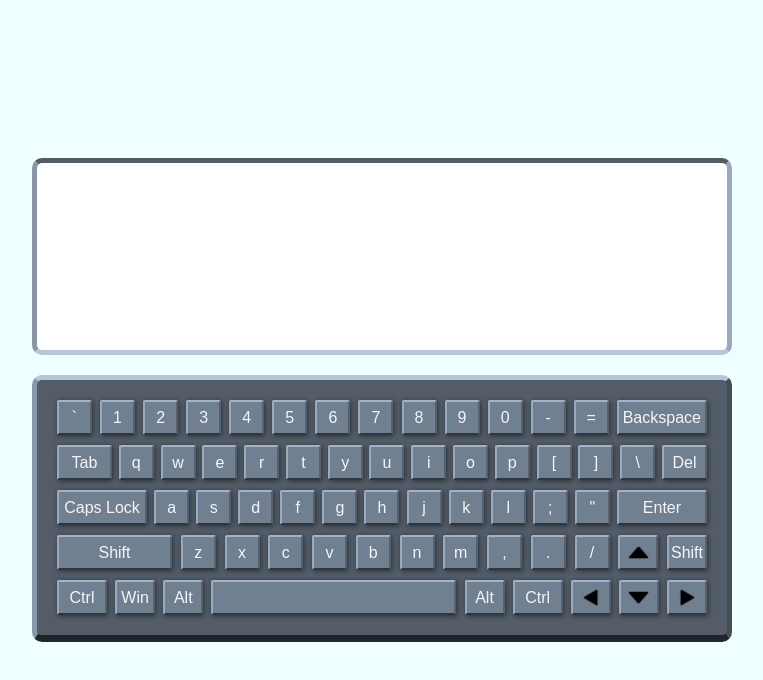
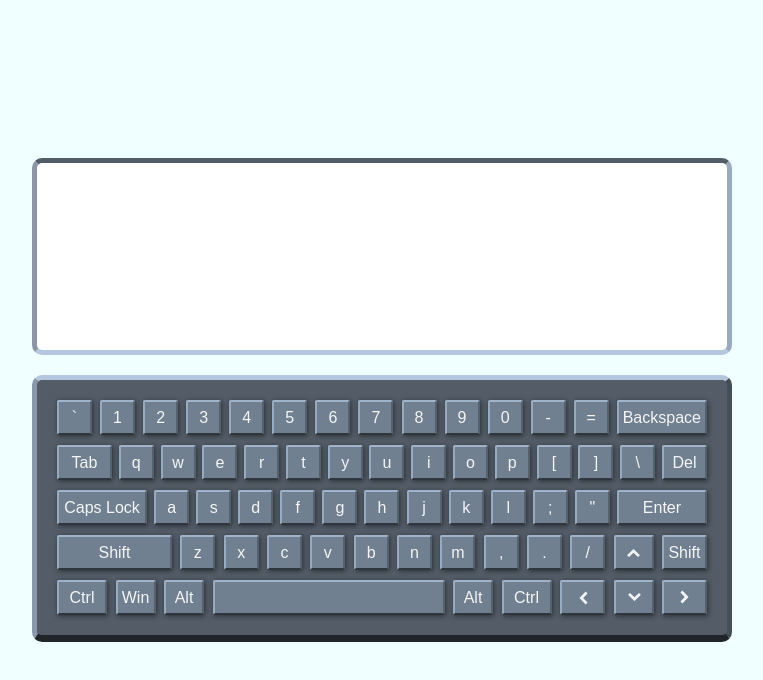
Before and after one commit to EvgeniaLeleo/virtual-keyboard, a plain HTML site: page index.html in a window 1280 px wide. Shown: the whole page, without its empty margins (258-1021 px from the left). Drawn offline with Linux system fonts and the light colour scheme.

Commit message:
refactor: change arrows

```diff
--- a/script.js
+++ b/script.js
@@ -144,13 +144,6 @@ document.addEventListener('DOMContentLoaded', () => {
           'ArrowRight',
         ],
       ];
-      // this.line0 = [192, 49, 50, 51, 52, 53, 54, 55, 56, 57, 48, 189, 187, 8];
-      // this.line1 = [
-      //   9, 81, 87, 69, 82, 84, 89, 85, 73, 79, 80, 219, 221, 220, 46,
-      // ];
-      // this.line2 = [20, 65, 83, 68, 70, 71, 72, 74, 75, 76, 186, 222, 13];
-      // this.line3 = [16, 90, 88, 67, 86, 66, 78, 77, 188, 190, 191, 38, 16];
-      // this.line4 = [17, 91, 18, 32, 18, 17, 37, 40, 39];
     }
 
     generateKeyboard() {
@@ -235,6 +228,8 @@ document.addEventListener('DOMContentLoaded', () => {
 
       const btnArrUp = keyboard.querySelectorAll('.keyboard__button')[53];
       btnArrUp.classList.add('btn__arr-up');
+      btnArrUp.innerHTML =
+        '<svg class="arrow-up"><path d="M6.660,8.922 L6.660,8.922 L2.350,13.408 L0.503,11.486 L4.813,7.000 L0.503,2.515 L2.350,0.592 L8.507,7.000 L6.660,8.922 Z" /></svg>';
 
       const btnShiftR = keyboard.querySelectorAll('.keyboard__button')[54];
       btnShiftR.classList.add('btn__shift-r', 'btn__shift');
@@ -259,12 +254,18 @@ document.addEventListener('DOMContentLoaded', () => {
 
       const btnArrLeft = keyboard.querySelectorAll('.keyboard__button')[61];
       btnArrLeft.classList.add('btn__arr-left', 'btn__arr');
+      btnArrLeft.innerHTML =
+        '<svg class="arrow-left"><path d="M6.660,8.922 L6.660,8.922 L2.350,13.408 L0.503,11.486 L4.813,7.000 L0.503,2.515 L2.350,0.592 L8.507,7.000 L6.660,8.922 Z" /></svg>';
 
       const btnArrDown = keyboard.querySelectorAll('.keyboard__button')[62];
       btnArrDown.classList.add('btn__arr-down', 'btn__arr');
+      btnArrDown.innerHTML =
+        '<svg class="arrow-down"><path d="M6.660,8.922 L6.660,8.922 L2.350,13.408 L0.503,11.486 L4.813,7.000 L0.503,2.515 L2.350,0.592 L8.507,7.000 L6.660,8.922 Z" /></svg>';
 
       const btnArrRight = keyboard.querySelectorAll('.keyboard__button')[63];
       btnArrRight.classList.add('btn__arr-right', 'btn__arr');
+      btnArrRight.innerHTML =
+        '<svg class="arrow-right"><path d="M6.660,8.922 L6.660,8.922 L2.350,13.408 L0.503,11.486 L4.813,7.000 L0.503,2.515 L2.350,0.592 L8.507,7.000 L6.660,8.922 Z" /></svg>';
     }
 
     pressAnimation() {
@@ -298,15 +299,26 @@ document.addEventListener('DOMContentLoaded', () => {
               buttonsLine[i].style.background = 'rgb(125, 176, 208)';
               buttonsLine[i].style.boxShadow =
                 '0 0 10px rgba(125, 176, 208, 0.3)';
+              buttonsLine[i].style.transform = 'translateY(2px)';
 
               function btnTransit() {
                 buttonsLine[i].style.background = '#708090';
                 buttonsLine[i].style.boxShadow =
                   '1px 1px 5px rgba(0, 0, 0, 0.5)';
+                buttonsLine[i].style.transform = 'translateY(0px)';
               }
 
               setTimeout(btnTransit, 100);
             }
+
+            // сохранение hover эффекта
+            buttonsLine[i].addEventListener('mouseover', () => {
+              buttonsLine[i].classList.add('hover');
+            });
+
+            buttonsLine[i].addEventListener('mouseleave', () => {
+              buttonsLine[i].classList.remove('hover');
+            });
           }
         }
       });
@@ -320,36 +332,15 @@ document.addEventListener('DOMContentLoaded', () => {
   document.querySelector('.textarea').focus();
   keyBrd.pressAnimation();
   keyBrd.buttonsHighlight();
+});
 
 // const arr =
 //   '`1234567890-=btqwertyuiop[]\\dcasdfghjkl;kesszxcvbnm,./uscwasacaaa.'.split(
 //     ''
 //   );
 
-  // console.log(arr);
-
-  // массив кодов кнопок клавиатуры
-  // let arr = [];
-  // function keyPress(e) {
-  //   let keyNum;
-  //   if (window.event) {
-  //     keyNum = window.event.keyCode;
-  //   } else if (e) {
-  //     keyNum = e.which;
-  //   }
-  //   arr.push(keyNum);
-  //   console.log(arr);
-  // }
-  // document.onkeydown = keyPress;
-
-  // function pressAnimationRealKeyboard() {
-  //   const buttons = document.querySelectorAll('.keyboard__button');
-
-  // }
-
 // let arr = [];
 // document.addEventListener('keydown', function (event) {
 //   arr.push(event.code);
 //   console.log(arr);
 // });
-});
--- a/style.scss
+++ b/style.scss
@@ -94,11 +94,15 @@ body {
   }
 }
 
+.hover {
+  background-color: rgb(125, 176, 208) !important;
+  box-shadow: 0 0 10px rgba(125, 176, 208, 0.3) !important;
+}
+
 .btn {
-  &__backspace {
-    width: 90px;
-  }
-  &__caps {
+  &__backspace,
+  &__caps,
+  &__enter {
     width: 90px;
   }
 
@@ -106,20 +110,14 @@ body {
     width: 115px;
   }
 
-  &__shift-r {
-    width: 40px;
+  &__shift-r,
+  &__del,
+  &__arr {
+    width: 45px;
   }
 
   &__tab {
     width: 55px;
-  }
-
-  &__del {
-    width: 45px;
-  }
-
-  &__enter {
-    width: 90px;
   }
 
   &__ctrl {
@@ -127,46 +125,40 @@ body {
   }
 
   &__win,
-  &__alt {
+  &__alt,
+  &__arr-up,
+  &__arr-down {
     width: 40px;
   }
 
   &__space {
-    width: 245px;
+    width: 232px;
+  }
 }
 
-  &__arr-up {
-    width: 40px;
+.arrow-left,
+.arrow-right,
+.arrow-up,
+.arrow-down {
+  width: 10px;
+  height: 15px;
 }
 
-  &__arr {
-    width: 40px;
-  }
-  &__arr-up {
-    background-image: url('img/arr-up.png');
-    background-repeat: no-repeat;
-    background-position: center;
-    background-size: contain;
+.arrow-left path,
+.arrow-right path,
+.arrow-up path,
+.arrow-down path {
+  fill: whitesmoke;
 }
 
-  &__arr-left {
-    background-image: url('img/arr-left.png');
-    background-repeat: no-repeat;
-    background-position: center;
-    background-size: contain;
+.arrow-left {
+  transform: rotate(180deg);
 }
 
-  &__arr-down {
-    background-image: url('img/arr-down.png');
-    background-repeat: no-repeat;
-    background-position: center;
-    background-size: contain;
+.arrow-up {
+  transform: rotate(270deg);
 }
 
-  &__arr-right {
-    background-image: url('img/arr-right.png');
-    background-repeat: no-repeat;
-    background-position: center;
-    background-size: contain;
+.arrow-down {
+  transform: rotate(90deg);
 }
-}
```
Also changed, not shown: style.css, 1 other file. Lines whose indentation alone changed are shown as unchanged.
